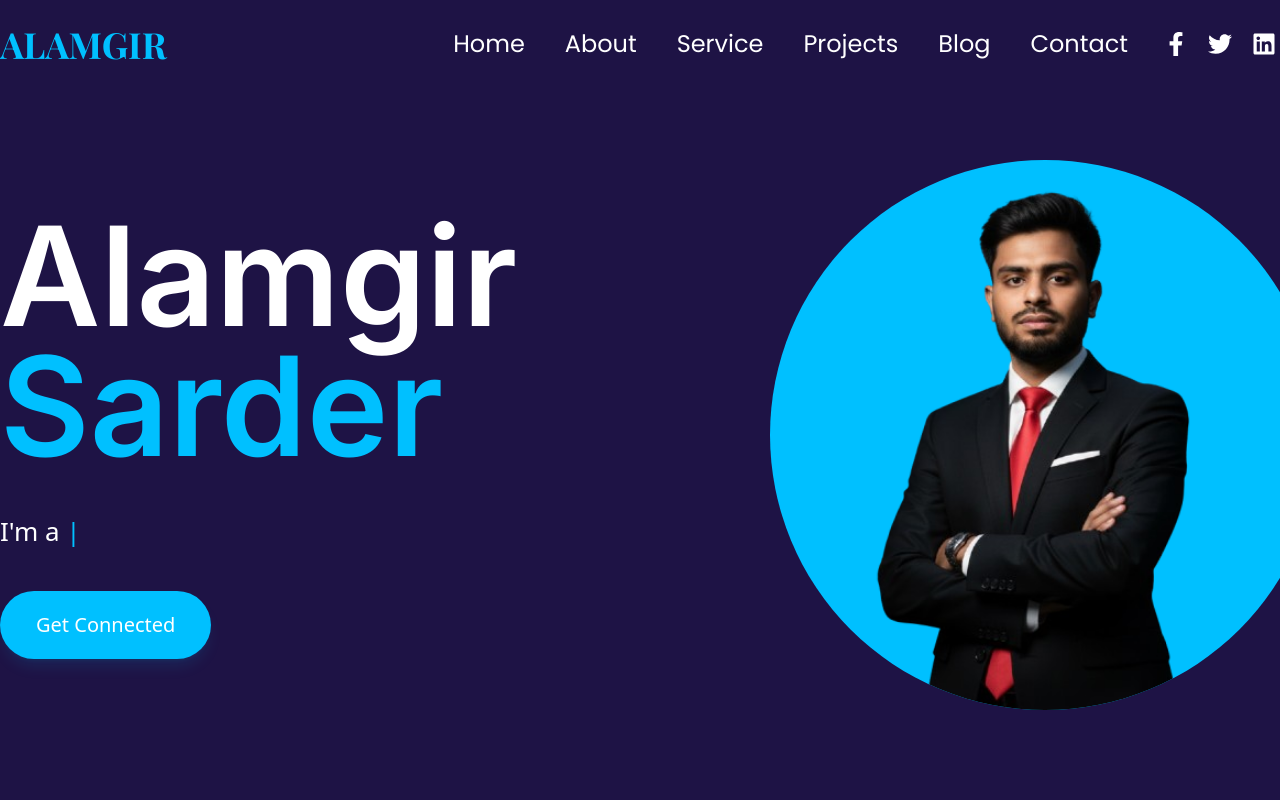
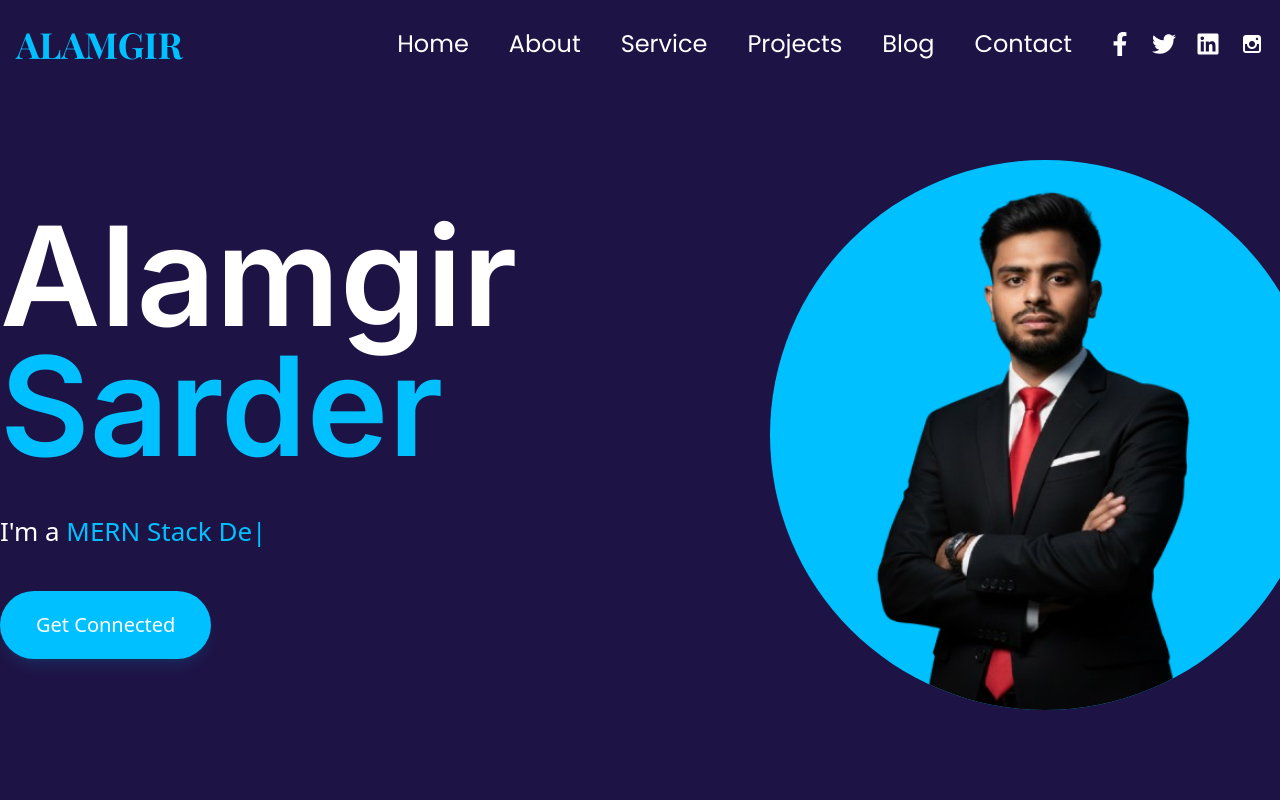
Before and after one commit to AlamgirSarder/portfolio, a React (Vite) app: page / in a window 1280 px wide. Shown: the top 800 px of the page. Built offline with nearby package versions, Linux system fonts and the light colour scheme; a web font is replaced by a local one.

Commit message:
last update

```diff
--- a/src/App.jsx
+++ b/src/App.jsx
@@ -19,16 +19,16 @@ function App() {
         <About />
       </section>
       <section id="service">
-        {/* <Service /> */}
+        <Service />
       </section>
       <section id="projects">
-        {/* <Project /> */}
+        <Project />
       </section>
       <section id="blog">
-        {/* <Blog /> */}
+        <Blog />
       </section>
       <section id="contact">
-        {/* <Contact /> */}
+        <Contact />
       </section>
       <Backtotop/>
     </>
--- a/src/components/navbar/Navbar.jsx
+++ b/src/components/navbar/Navbar.jsx
@@ -1,10 +1,8 @@
 import React, { useState, useEffect } from "react";
-import Container from "../layouts/Container";
-import Flex from "../layouts/Flex";
 import { FaFacebookF, FaTwitter, FaLinkedin, FaBars } from "react-icons/fa";
 import { TiSocialInstagram } from "react-icons/ti";
+import { ImCross } from "react-icons/im";
 import { Link } from "react-scroll";
-import { ImCross } from "react-icons/im";
 
 const Navbar = () => {
   const [scrolled, setScrolled] = useState(false);
@@ -19,19 +17,12 @@ const Navbar = () => {
     { name: "Contact", to: "contact" },
   ];
 
-
-  const socialIcons = [
-    FaFacebookF,
-    FaTwitter,
-    FaLinkedin,
-    TiSocialInstagram,
-  ];
+  const socialIcons = [FaFacebookF, FaTwitter, FaLinkedin, TiSocialInstagram];
 
   useEffect(() => {
     const handleScroll = () => {
       setScrolled(window.scrollY > 80);
     };
-
     window.addEventListener("scroll", handleScroll);
     return () => window.removeEventListener("scroll", handleScroll);
   }, []);
@@ -44,11 +35,10 @@ const Navbar = () => {
           : "bg-basecolor md:bg-transparent py-6"
       }`}
     >
-      <Container>
-        <Flex className="items-center flex-col md:flex-row">
+      <div className="container mx-auto px-4">
+        <div className="flex items-center justify-between flex-col md:flex-row">
 
-
-          <div className="md:flex-1 flex items-center justify-between w-full">
+          <div className="w-full md:flex-1 flex items-center justify-between">
             <h2 className="font-playfair text-primary text-4xl font-bold">
               ALAMGIR
             </h2>
@@ -67,10 +57,7 @@ const Navbar = () => {
               />
             )}
           </div>
-
-
-          <div className="hidden md:block mr-9">
-            <ul className="flex gap-x-10">
+          <ul className="hidden md:flex gap-x-10 mr-9">
             {menulist.map((item, i) => (
               <li key={i}>
                 <Link
@@ -79,27 +66,32 @@ const Navbar = () => {
                   smooth={true}
                   duration={800}
                   offset={-80}
-                    className="font-secondary text-white text-xl lg:text-2xl cursor-pointer hover:text-primary transition-all"
+                  activeClass="!text-primary"
+                  className="font-secondary text-white text-xl lg:text-2xl cursor-pointer hover:text-primary transition-colors"
                 >
                   {item.name}
                 </Link>
               </li>
             ))}
           </ul>
-          </div>
-
 
           <div className="hidden md:flex text-white gap-x-5 text-2xl">
             {socialIcons.map((Icon, i) => (
-              <a key={i} href="#" className="hover:text-primary transition-colors">
+              <a
+                key={i}
+                href="#"
+                className="hover:text-primary transition-colors"
+              >
                 <Icon />
               </a>
             ))}
           </div>
 
-          {show && (
-            <div className="w-full mt-5 bg-basecolor md:hidden rounded-xl py-6 shadow-xl transition-all duration-500">
-
+          <div
+            className={`md:hidden w-full bg-basecolor rounded-xl shadow-xl overflow-hidden transition-all duration-500 ${
+              show ? "max-h-96 py-6 mt-5" : "max-h-0 py-0 mt-0"
+            }`}
+          >
             <ul className="flex flex-col items-center gap-y-5 mb-6">
               {menulist.map((item, i) => (
                 <li key={i}>
@@ -110,7 +102,8 @@ const Navbar = () => {
                     duration={800}
                     offset={-80}
                     onClick={() => setShow(false)}
-                      className="font-secondary text-white text-xl cursor-pointer hover:text-primary transition-all"
+                    activeClass="!text-primary"
+                    className="font-secondary text-white text-xl cursor-pointer hover:text-primary transition-colors"
                   >
                     {item.name}
                   </Link>
@@ -120,15 +113,18 @@ const Navbar = () => {
 
             <div className="flex justify-center gap-x-6 text-white text-2xl">
               {socialIcons.map((Icon, i) => (
-                  <a key={i} href="#" className="hover:text-primary transition-all">
+                <a
+                  key={i}
+                  href="#"
+                  className="hover:text-primary transition-colors"
+                >
                   <Icon />
                 </a>
               ))}
             </div>
           </div>
-          )}
-        </Flex>
-      </Container>
+        </div>
+      </div>
     </div>
   );
 };
```
Lines whose indentation alone changed are shown as unchanged.
